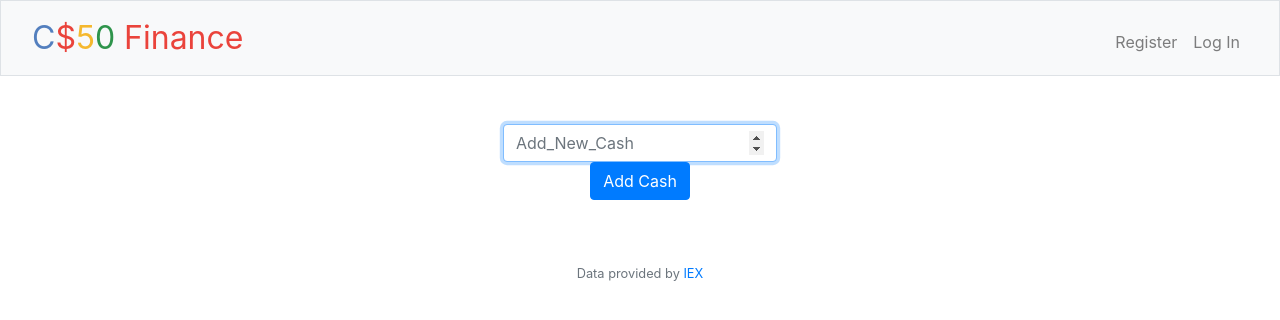
After one commit to TonyMakhoul1/MyCS50AndCS50PProjects, a Flask app: template project/templates/add_cash.html in a window 1280 px wide. The commit adds this page. Shown: the top 320 px of the page. Run offline with Flask 3, Linux system fonts and the light colour scheme; the template is opened without the code that fills it, so the values that code supplies are empty; some libraries are stand-ins or nearby versions.

Commit message:
Thu, Apr 20, 2023, 6:13 PM +03:00

```diff
--- a/project/app.py
+++ b/project/app.py
@@ -148,3 +148,9 @@ def add_car():
 
         message2 = "Thank You, For Adding This Car In Our Stock!"
         return render_template("message.html", message = message2)
+
+@app.route("/add_cash", methods=['GET','POST'])
+def add_cash():
+    if request.method == "GET":
+        return render_template("add_cash.html")
+    else:
--- /dev/null
+++ b/project/templates/add_cash.html
@@ -0,0 +1,9 @@
+{% extends "layout.html"%}
+{% block main %}
+    <form action="/add_cash" method="post">
+        <div class="mb-3">
+            <input autocomplete="off" autofocus class="form-control mx-auto w-auto" id="add_cash" name="add_cash" placeholder="Add_New_Cash" type="number">
+
+        <button class="btn btn-primary" type="submit">Add Cash</button>
+    </form>
+{% endblock %}
--- a/project/templates/layout.html
+++ b/project/templates/layout.html
@@ -19,6 +19,7 @@
               {% if session["user_id"] %}
               <ul class="navbar-nav">
                 <li class = "nav-item nav-link"><a class="nav-item nav-link active" href="/add_car">Add_Car</a></li>
+                <li class = "nav-item nav-link"><a class="nav-item nav-link active" href="/add_cash">Add_Cash</a></li>
                 <li class = "nav-item nav-link"><a class="nav-item nav-link active" href="/price">Price</a></li>
                 <li class = "nav-item nav-link"><a class="nav-item nav-link active" href="/buy">Buy</a></li>
                 <li class = "nav-item nav-link"><a class="nav-item nav-link active" href="/sell">Sell</a></li>
```
